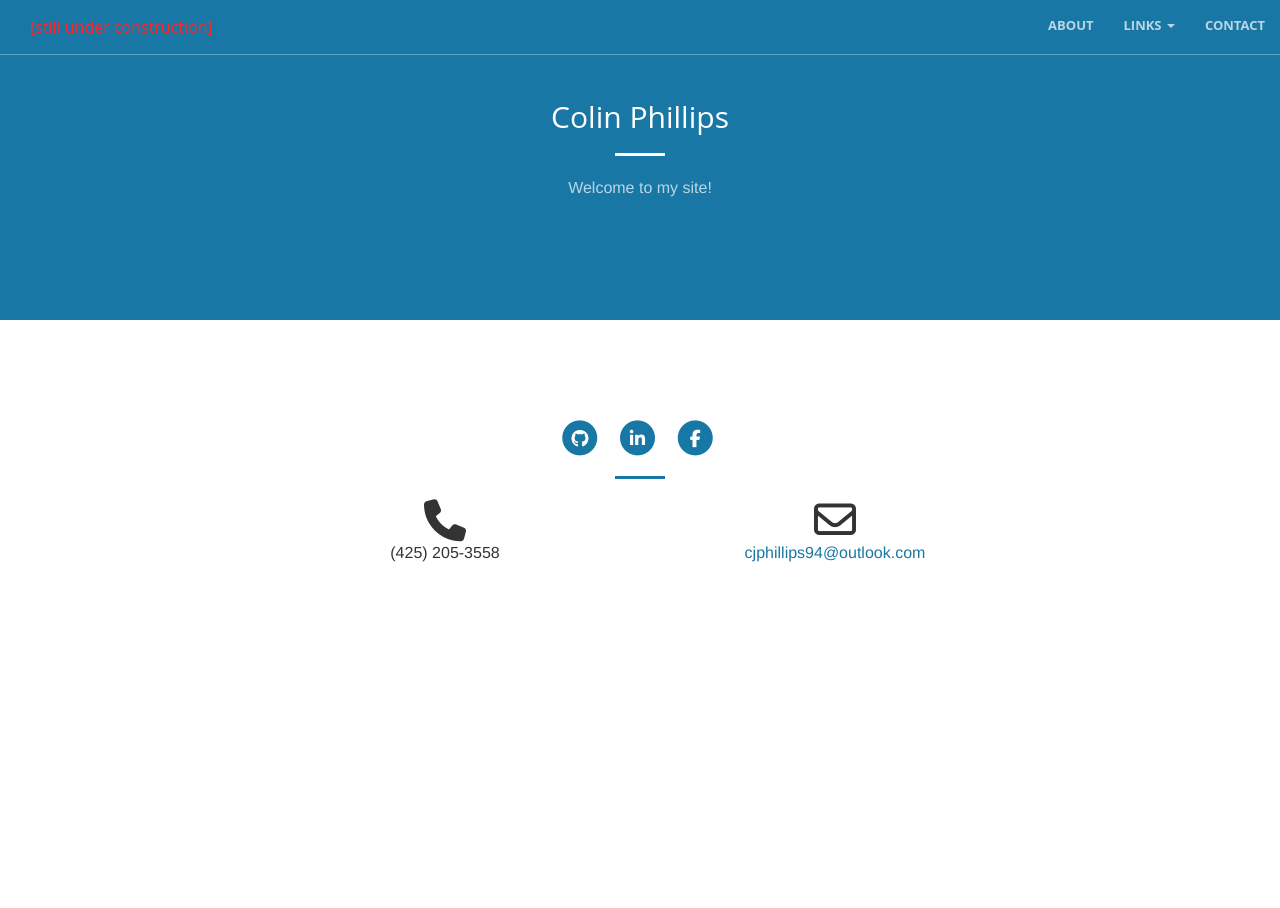
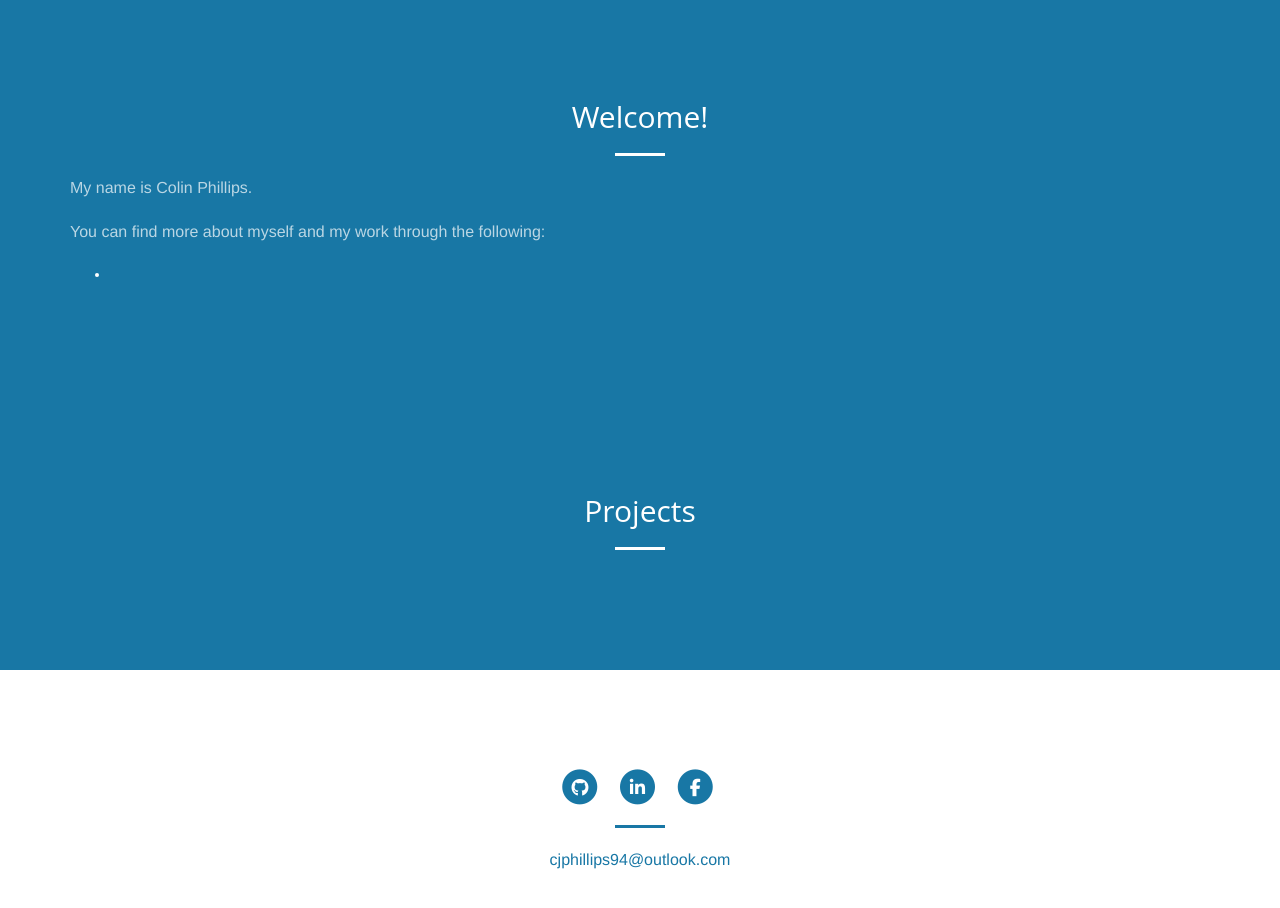
Before and after one commit to cjphillips/Website, a plain HTML site: page index.html in a window 1280 px wide. Before the commit the page ends 800 px from the top, so only its background shows below. Drawn offline with nearby package versions, Linux system fonts and the light colour scheme.

Commit message:
Moved to a more minimalistic look (still under construction

```diff
--- a/index.html
+++ b/index.html
@@ -3,8 +3,7 @@
 <!-- Contact: cjphillips94@outlook.com -->
 <html>
     <head>
-        <!-- TODO: Redo title tag -->
-        <title>My Website</title>
+        <title>Colin Phillips</title>
         <!-- Set width to follow the user's device's width -->
         <!-- Set the initial zoom scale when the page is first loaded -->
         <meta name="viewport" content="width=device-width, initial-scale=1, maximum-scale=1, user-scalable=no">
@@ -22,31 +21,6 @@
         <script src="https://use.fontawesome.com/9a4dcf0932.js"></script>
     </head>
     <body id="pageTop">
-        <nav id="mainNav" class="navbar navbar-default navbar-fixed-top">
-            <div class="container-fluid">
-                <p class="navbar-text"><span style="color: #FF2727">[still under construction]</span></p>
-                <!-- Navigation links (About, Resume, Contact) -->
-                <div class="collapse navbar-collapse" id="bs-example-navbarcollapse-1">
-                    <ul class="nav navbar-nav navbar-right">
-                        <li>
-                            <a class="page-scroll" href="#about">About</a>
-                        </li>
-                        <li class="dropdown">
-                            <a class="dropdown-toggle" data-toggle="dropdown" href="#">Links <span class="caret"></span></a>
-                            <ul class="dropdown-menu">
-                                <li><a href="#">View Resume</a></li>
-                            </ul>
-                        </li>
-                        <li>
-                            <a class="#page-scroll" href="#contact">Contact</a>
-                        </li>
-                    </ul>
-                </div>
-                <!-- /.navbar-collapse -->
-            </div>
-            <!-- /.container-fluid -->
-        </nav>
-
         <!-- <header>
             <img>
             <div class="header-content">
@@ -63,19 +37,26 @@
             <div class="container">
                 <div class="row">
                     <div class="col-lg-8 col-lg-offset-2 text-center">
-                        <h2 class="section-heading">Colin Phillips</h2>
+                        <h2 class="section-heading">Welcome!</h2>
                         <hr class="light">
-                        <p class="text-faded">Welcome to my site!</p>
+                    </div>
+                    <div class="col-lg-6">
+                        <p class="text-faded">My name is Colin Phillips.</p>
+                        <p class="text-faded">You can find more about myself and my work through the following:</p>
+                        <ul>
+                            <li></li>
+                        </ul>
                     </div>
                 </div>
             </div>
         </section>
 
-        <section class="no-padding" id="links">
-            <div class="container-fluid">
-                <div class="row no-gutter popup-gallery">
-                    <div class="col-lg-4 col-sm-6">
-
+        <section id="projects" class="bg-primary">
+            <div class="container">
+                <div class="row">
+                    <div class="col-lg-8 col-lg-offset-2 text-center">
+                        <h2 class="section-heading">Projects</h2>
+                        <hr class="light">
                     </div>
                 </div>
             </div>
@@ -84,7 +65,6 @@
         <section id="contact">
             <div class="container">
                 <div class="row">
-                    <div class="col-lg-8 col-lg-offset-2 text-center">
                     <ul class="list-inline text-center">
                         <li>
                             <a href="https://github.com/cjphillips">
@@ -112,13 +92,7 @@
                         </li>
                     </ul>
                     <hr>
-                    </div>
-                    <div class="col-lg-4 col-lg-offset-2 text-center">
-                        <i class="fa fa-phone fa-3x sr-contact"></i>
-                        <p>(425) 205-3558</p>
-                    </div>
-                    <div class="col-lg-4 text-center">
-                        <i class="fa fa-envelope-o fa-3x sr-contact"></i>
+                    <div class="text-center">
                         <p><a href="mailto:cjphillips94@outlook.com">cjphillips94@outlook.com</a></p>
                     </div>
                 </div>
```
Also changed, not shown: 1 other file. Lines whose indentation alone changed are shown as unchanged.
